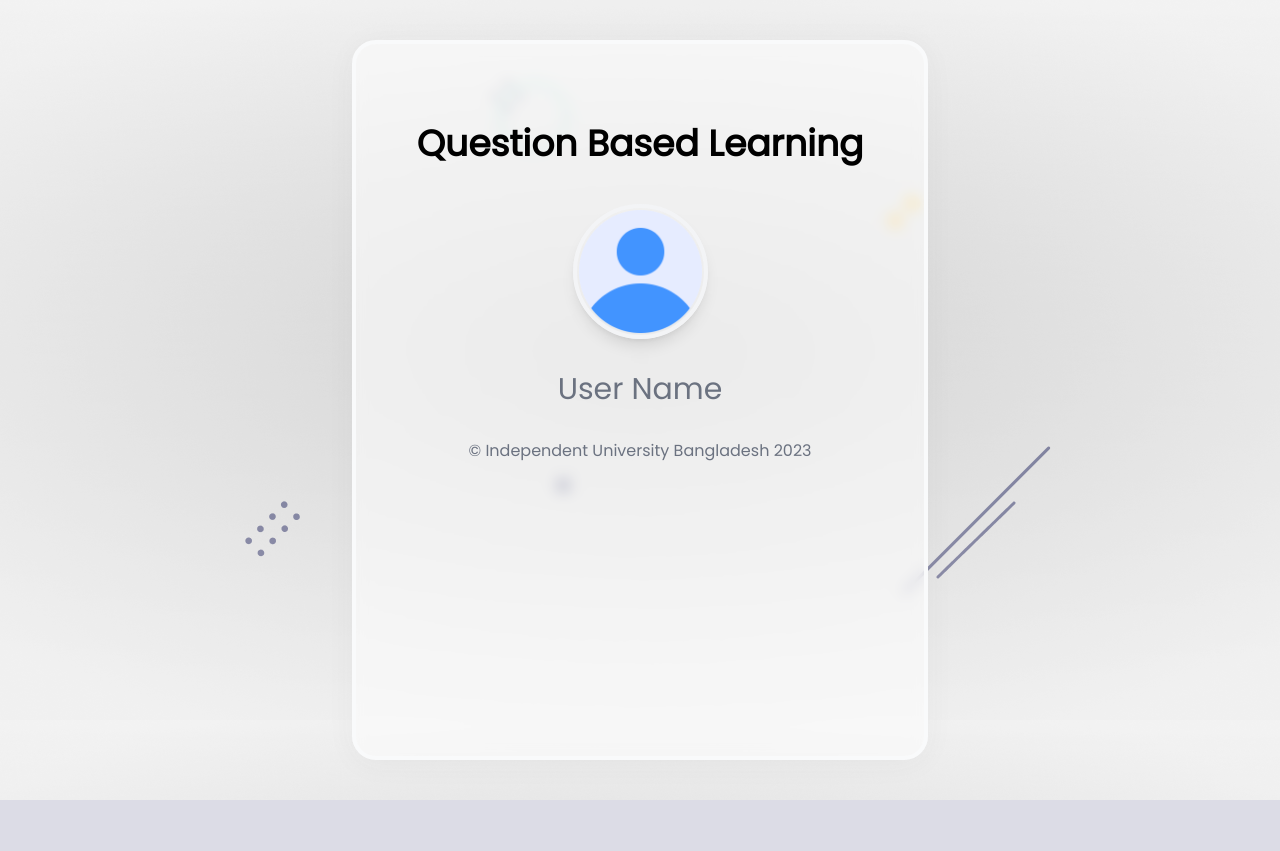
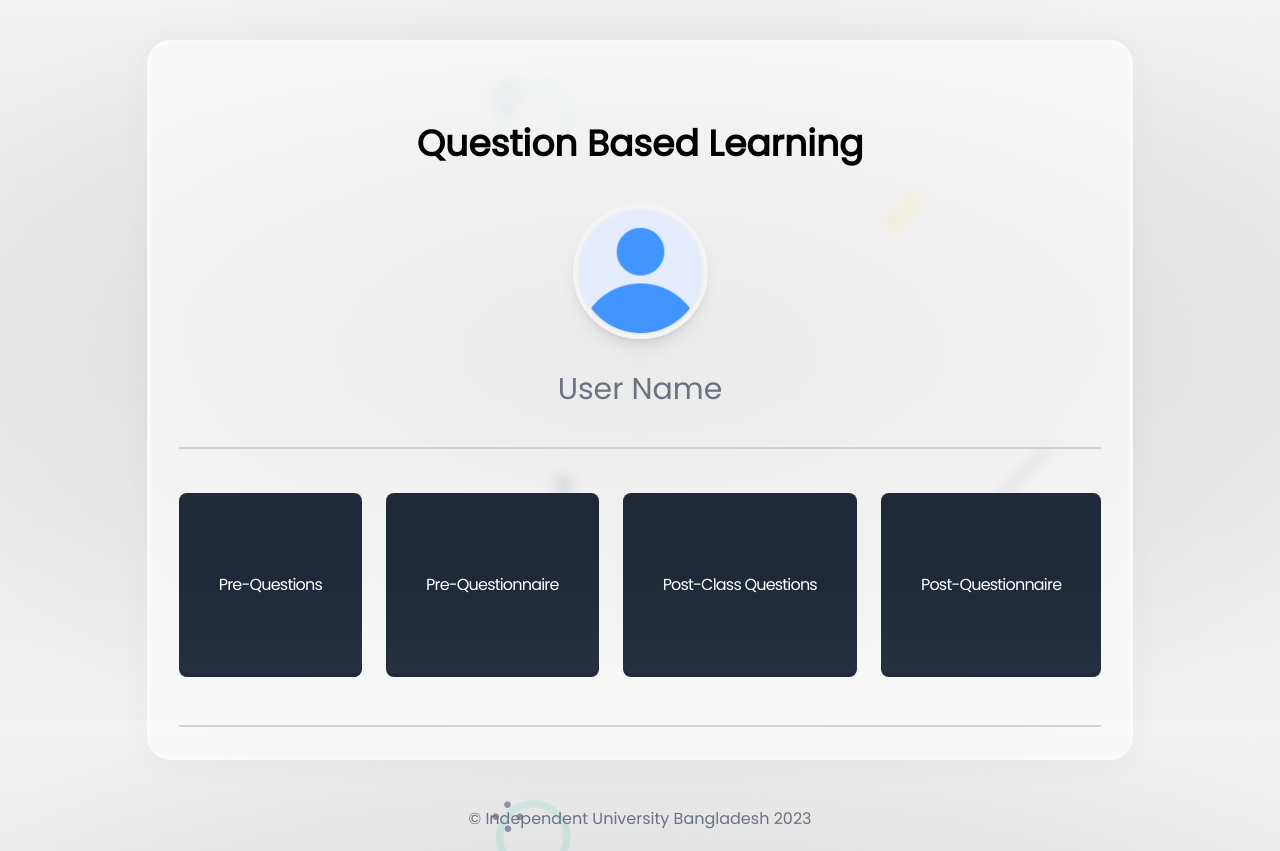
Before and after one commit to reyanzaman/Palta-Questions-v1, a React (Create React App) app in the folder client/: page /dashboard in a window 1280 px wide. Before the commit the page ends 800 px from the top, so only its background shows below. Built offline with nearby package versions, Linux system fonts and the light colour scheme.

Commit message:
dashboard

```diff
--- a/client/src/components/Dashboard.js
+++ b/client/src/components/Dashboard.js
@@ -61,11 +61,40 @@ export default function Dashboard() {
               <div className="flex justify-center items-center py-4 text-3xl w-2/3 text-center text-gray-500">
                 User Name
               </div>
+
+              <div style={{border: '1px solid #d3d3d3', width: '100%'}}></div>
+
+              <div className="w-100 flex gap-6 py-2 pt-5">
+                <a href="#_" class="relative inline-flex items-center justify-center px-10 py-20 overflow-hidden font-mono font-medium tracking-tighter text-white bg-gray-800 rounded-lg group">
+                <span class="absolute w-0 h-0 transition-all duration-500 ease-out bg-indigo-500 rounded-full group-hover:w-80 group-hover:h-80"></span>
+                <span class="absolute inset-0 w-full h-full -mt-1 rounded-lg opacity-30 bg-gradient-to-b from-transparent via-transparent to-gray-700"></span>
+                <span class="relative">Pre-Questions</span>
+                </a>
+
+                <a href="#_" class="relative inline-flex items-center justify-center px-10 py-20 overflow-hidden font-mono font-medium tracking-tighter text-white bg-gray-800 rounded-lg group">
+                <span class="absolute w-0 h-0 transition-all duration-500 ease-out bg-indigo-500 rounded-full group-hover:w-80 group-hover:h-80"></span>
+                <span class="absolute inset-0 w-full h-full -mt-1 rounded-lg opacity-30 bg-gradient-to-b from-transparent via-transparent to-gray-700"></span>
+                <span class="relative">Pre-Questionnaire</span>
+                </a>
+
+                <a href="#_" class="relative inline-flex items-center justify-center px-10 py-20 overflow-hidden font-mono font-medium tracking-tighter text-white bg-gray-800 rounded-lg group">
+                <span class="absolute w-0 h-0 transition-all duration-500 ease-out bg-indigo-500 rounded-full group-hover:w-80 group-hover:h-80"></span>
+                <span class="absolute inset-0 w-full h-full -mt-1 rounded-lg opacity-30 bg-gradient-to-b from-transparent via-transparent to-gray-700"></span>
+                <span class="relative">Post-Class Questions</span>
+                </a>
+
+                <a href="#_" class="relative inline-flex items-center justify-center px-10 py-20 overflow-hidden font-mono font-medium tracking-tighter text-white bg-gray-800 rounded-lg group">
+                <span class="absolute w-0 h-0 transition-all duration-500 ease-out bg-indigo-500 rounded-full group-hover:w-80 group-hover:h-80"></span>
+                <span class="absolute inset-0 w-full h-full -mt-1 rounded-lg opacity-30 bg-gradient-to-b from-transparent via-transparent to-gray-700"></span>
+                <span class="relative">Post-Questionnaire</span>
+                </a>
+              </div>
+
             </div>
 
+            <div style={{border: '1px solid #d3d3d3', width: '100%', marginTop: '40px'}}></div>
 
-
-            <div className='text-center py-4'>
+            <div className='text-center py-5 pt-20'>
               <span className='text-gray-500'>© Independent University Bangladesh 2023</span>
             </div>
 
```
